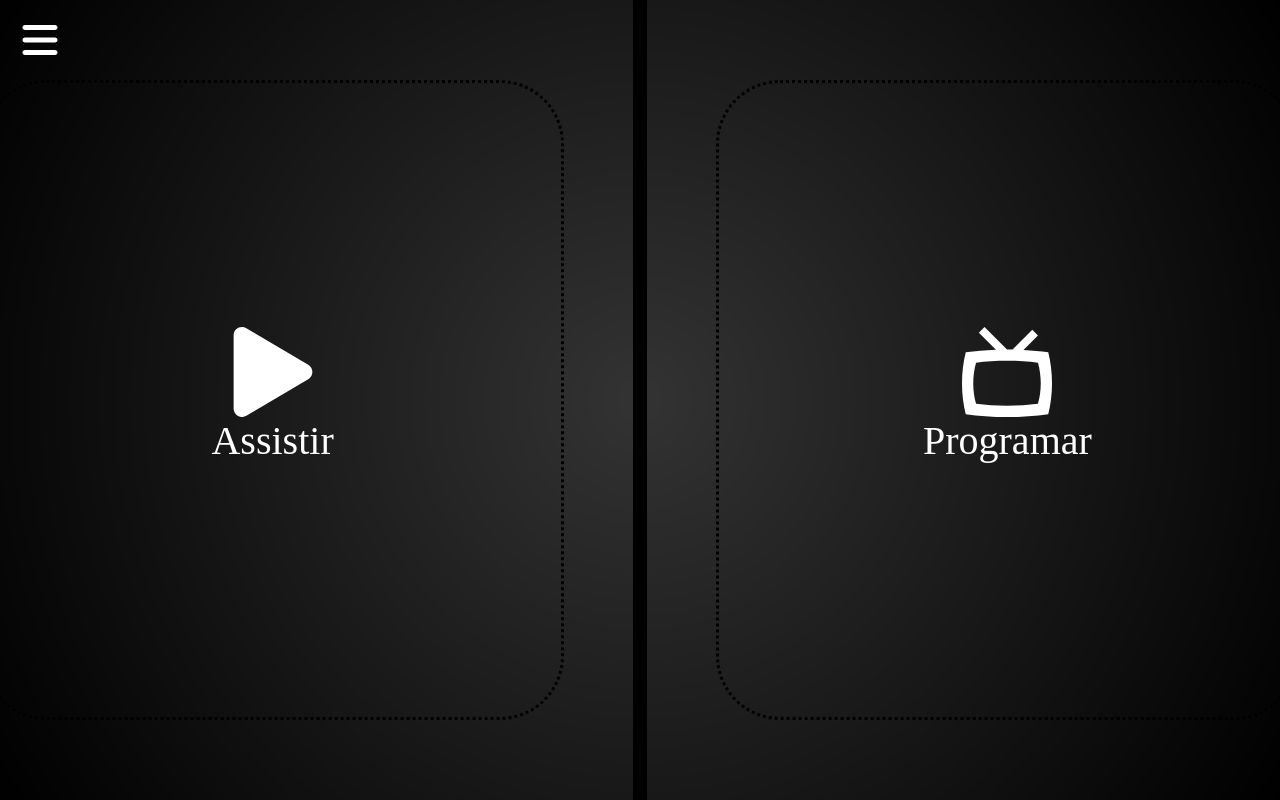
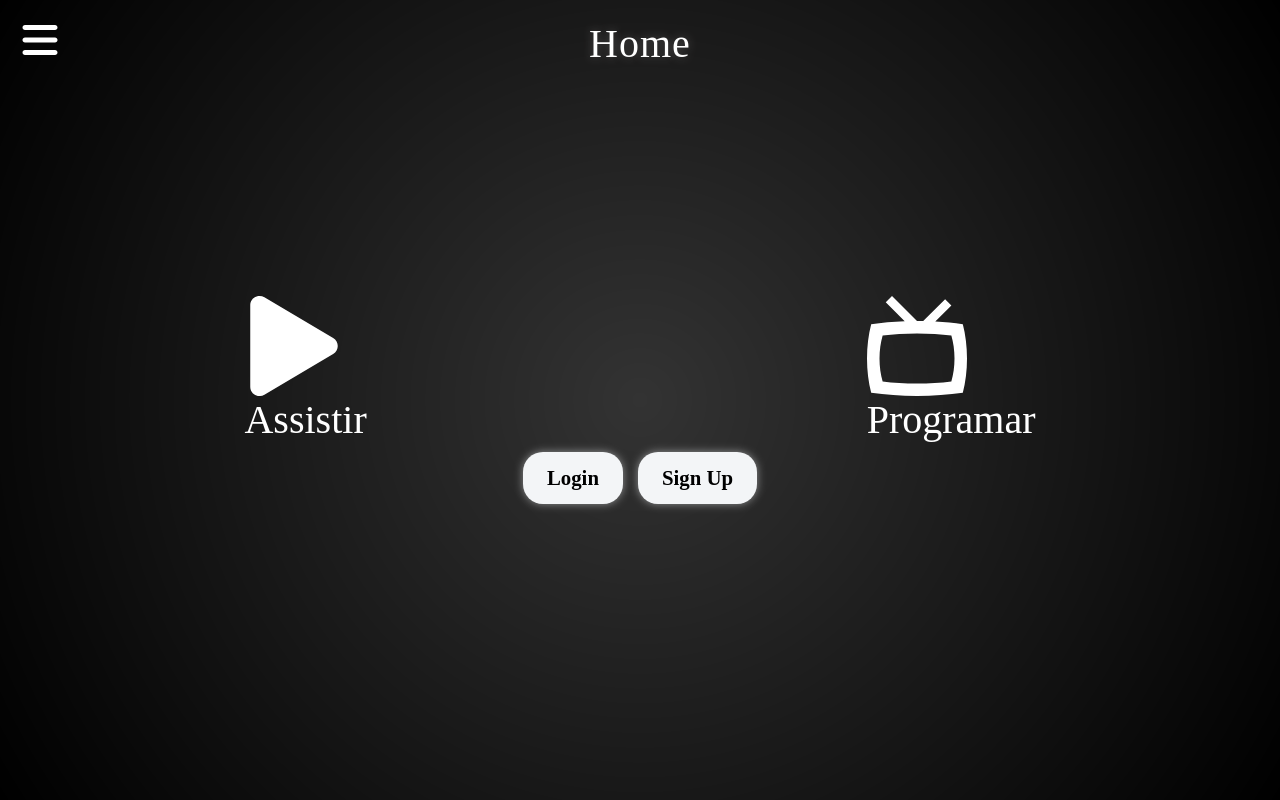
Before and after one commit to lfmutton/ModernChannel, a React (Vite) app: page /home in a window 1280 px wide. Built offline with nearby package versions, Linux system fonts and the light colour scheme.

Commit message:
Add files via upload

```diff
--- a/src/screens/HomePage.tsx
+++ b/src/screens/HomePage.tsx
@@ -1,12 +1,11 @@
 import "bootstrap/dist/css/bootstrap.css";
 import "../App.css";
-import Screen from "../components/Screen";
 import Button from "../components/Button";
-import HoverableCard from "../components/HoverContent";
 import React, { useState } from "react";
 import { FaPlay } from "react-icons/fa";
 import { ImTv } from "react-icons/im";
 import { FaBars } from "react-icons/fa6";
+import { useNavigate } from "react-router-dom";
 
 <style>
   @import
@@ -14,46 +13,93 @@ import { FaBars } from "react-icons/fa6";
 </style>;
 
 const HomePage: React.FC = () => {
+  const navigate = useNavigate();
   const handleLogin = () => console.log("Login clicked");
   const handleSignUp = () => console.log("Sign Up clicked");
 
+  const handleProfileNavigation = () => {
+    navigate("/ProfilePage");
+  };
+
   return (
-    <Screen color="000000">
     <div
       style={{
-          display: "grid",
-          gridTemplateColumns: "49.5% 1% 49.5%",
+        position: "fixed",
+        top: 0,
+        left: 0,
+        width: "100vw",
+        height: "100vh",
+        backgroundColor: "black",
+        display: "flex",
+        flexDirection: "column",
+        justifyContent: "center",
         alignItems: "center",
+        zIndex: 1000,
+        color: "white",
+        fontFamily: "IBM Plex Serif",
+        background:
+          "radial-gradient(circle, rgba(0,0,0,0.8) 0%, rgba(0,0,0,1) 100%)",
       }}
     >
-        <HoverableCard>
-          <FaPlay size={90} />
-          <h1>Assistir</h1>
-        </HoverableCard>
-        <div
-          style={{
-            backgroundColor: "black",
-            opacity: "100%",
-            height: "100vh",
-            width: "100wh",
-          }}
-        ></div>
-        <HoverableCard>
-          <ImTv size={90} />
-          <h1>Programar</h1>
-        </HoverableCard>
       <FaBars
         size={40}
+        onClick={handleProfileNavigation} // Adicione o evento de clique aqui
         style={{
           marginTop: "20px",
           marginLeft: "20px",
           position: "fixed",
           top: 0,
           left: 0,
+          cursor: "pointer", // Adicione cursor pointer para indicar que é clicável
         }}
       />
+
+        <h1
+          style={{
+            marginTop: "20px",
+            position: "fixed",
+            top: 0,
+            fontSize: "2.5rem",
+            textShadow: "0 0 8px rgba(127, 124, 124, 0.5)",
+            letterSpacing: "1px",
+          }}
+        >
+          Home
+        </h1>
+      <div style={{
+        display: "flex",
+        gap: "500px",
+      }}>
+        <div>
+          <FaPlay size={100} />
+          <h1>Assistir</h1>
         </div>
-    </Screen>
+        <div>
+          <ImTv size={100} />
+          <h1>Programar</h1>
+        </div>
+      </div>
+
+      <div style={{ display: "flex", gap: "15px" }}>
+        <Button
+          color="#f3f5f7"
+          hoverColor="#0075ea"
+          onClick={handleLogin}
+          to="/login"
+        >
+          Login
+        </Button>
+
+        <Button
+          color="#f3f5f7"
+          hoverColor="#ff6b4a"
+          onClick={handleSignUp}
+          to="/signup"
+        >
+          Sign Up
+        </Button>
+      </div>
+    </div>
   );
 };
 
```
Lines whose indentation alone changed are shown as unchanged.
